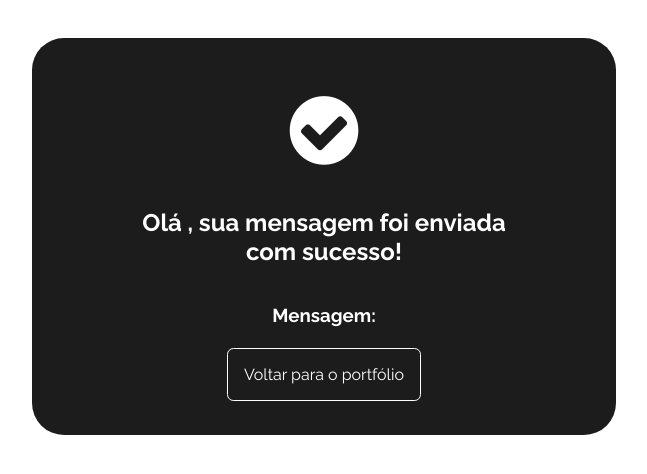
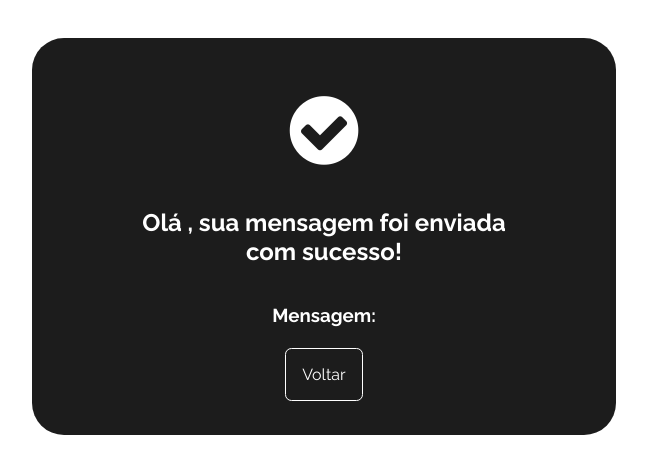
Before and after one commit to GarconeAna/portfolio, a Flask app: template templates/send.html in a window 1280 px wide. Shown: the top 474 px of the page, without its empty margins (316-963 px from the left). Run offline with Flask 2, Linux system fonts and the light colour scheme; the template is opened without the code that fills it, so the values that code supplies are empty.

Commit message:
modificando botão

```diff
--- a/templates/send.html
+++ b/templates/send.html
@@ -15,7 +15,7 @@
       <h1>Olá {{formContato.nome}}, sua mensagem foi enviada com sucesso!</h1>
       <h3>Mensagem:</h3>
       <p>{{formContato.mensagem}}</p>
-      <a href="/">Voltar para o portfólio</a>
+      <a href="/">Voltar</a>
     </div>
   </section>
 
```
